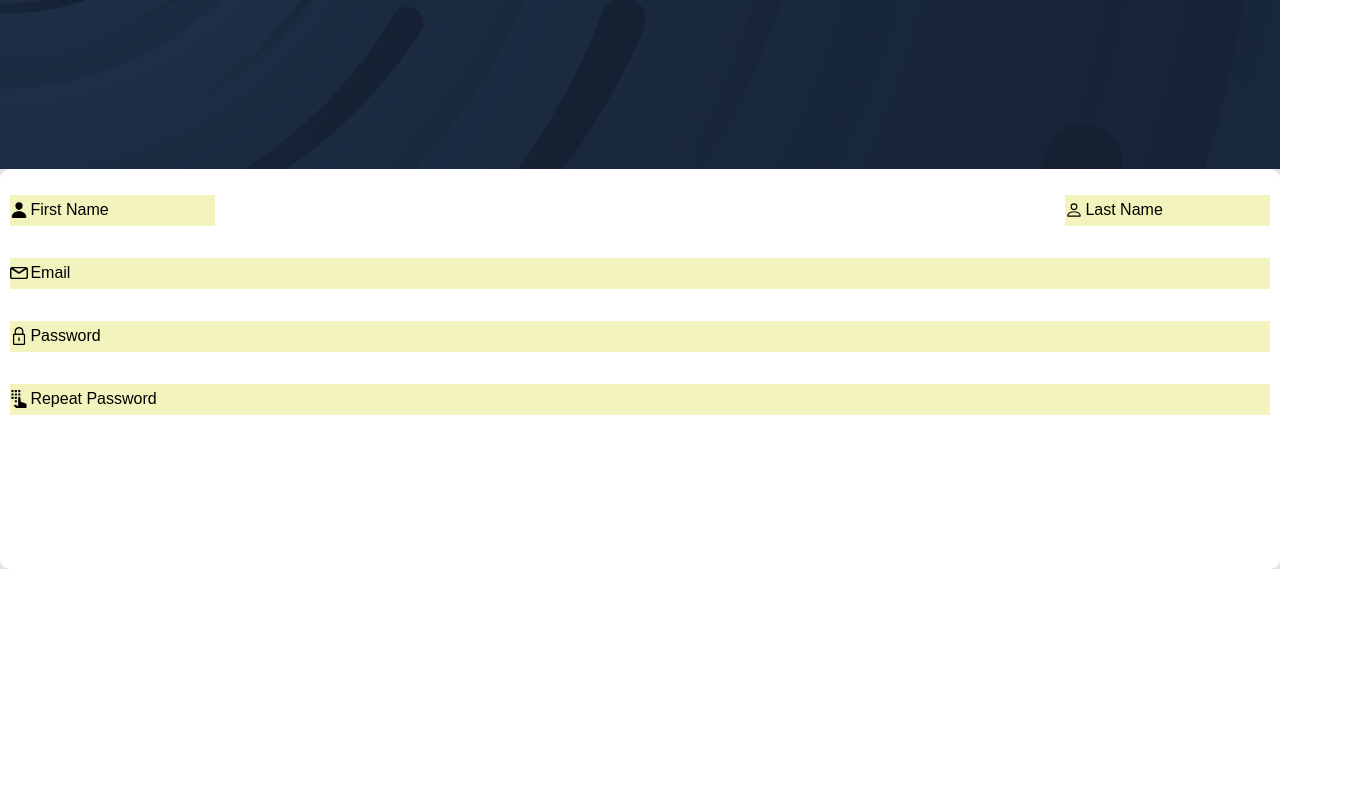
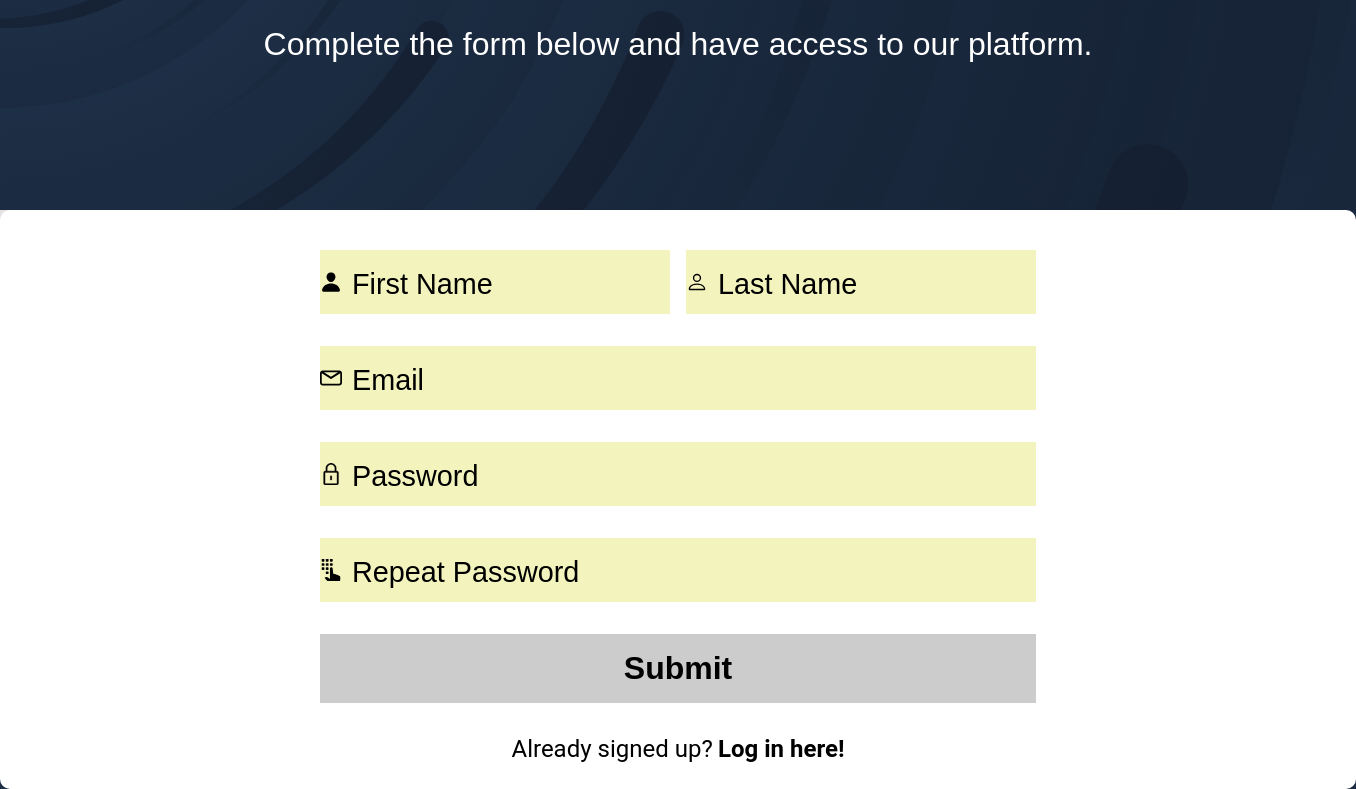
Before and after one commit to wilcolinadev/issuesTrack, a React (Create React App) app: page /Signup in a window 1280 px wide. Shown: the part 231-1020 px from the top of the page, 1356 px wide, since content can reach past the window. Before the commit the page ends 800 px from the top, so only its background shows below. Built offline with nearby package versions, Linux system fonts and the light colour scheme.

Commit message:
Design on Sign up component completed for different screen size

```diff
--- a/src/Components/Auth/AuthStyles.tsx
+++ b/src/Components/Auth/AuthStyles.tsx
@@ -19,7 +19,9 @@ export const AuthWrapper = styled.section`
   grid-template-rows: repeat(2,1fr);
   grid-column-gap: 0;
   grid-row-gap: 0;
-  position: fixed;
+  max-height: 100vh;
+
+
 `;
 
 export const MessageWrapper = styled.section`
@@ -35,6 +37,7 @@ export const MessageWrapper = styled.section`
 
 export const GridCentered = styled.div`
   grid-area: 2 / 1 / 3 / 2;
+
 
 `;
 
@@ -53,6 +56,10 @@ export const WelcomeMessage = styled.h3`
   font-weight: lighter;
   text-align: center;
 
+  @media only screen and (min-width: 700px){
+  font-size: 5.5rem ;
+}
+
 `;
 
 export const AuthDescription = styled.p`
@@ -62,6 +69,11 @@ export const AuthDescription = styled.p`
     text-align: center;
     margin-top: .5rem;
     padding: 0 1rem;
+
+  @media only screen and (min-width: 700px){
+    font-size: 2rem ;
+    padding: 0 7rem;
+  }
 `;
 
 export const Form = styled.form`
@@ -69,9 +81,9 @@ export const Form = styled.form`
   display: flex;
   flex-flow: column nowrap;
   padding: .6rem;
-
   height: 100%;
   margin: 0 auto;
+  box-sizing: border-box;
   input{
     margin-top: 1rem;
     margin-bottom: 1rem;
@@ -82,19 +94,45 @@ export const Form = styled.form`
     background-position: left;
     background-size: 18px;
     padding: .5rem .5rem .5rem 1.3rem;
-
-
+    font-size: .8rem;
 
   }
   input::placeholder{
     color: #000;
-    font-size: 1rem;
+    font-size: 1.2rem;
+
 
   }
 
-  input[type="text"]{
+
+
+
+  @media only screen and (min-width: 700px){
+
+    font-size: 2.5rem ;
+    padding-top: 1.5rem;
+   input{
+     height: 2.5rem;
+     background-size: 22px;
+     padding-left: 2rem;
+
+   }
+
+    input::placeholder{
+
+      font-size: 1.8rem;
+      margin-top: .8rem;
+    }
+  }
+  @media only screen and (min-width: 1025px){
+    input{
+      font-size: 1.5rem;
+      padding-top: 1rem;
+    }
+
+    padding-left: 20rem;
+    padding-right: 20rem;
     font-size: 2rem;
-    margin-left: .9rem;
   }
 
 
@@ -105,24 +143,30 @@ export const NameWrapper = styled.div`
   flex-flow: row nowrap;
   justify-content: space-between;
 
+  @media only screen and (min-width: 700px){
+    justify-content: center;
+
+  }
+
 `;
 
 export const FNameInput = styled.input`
 
   background-image: url(${FNameIcon});
-
-  margin-right: .3rem;
+  flex: 1 1 auto;
+  margin-right: 1rem;
 
 `;
 
 export const LNameInput = styled.input`
   background-image: url(${LNameIcon});
-
+  flex: 1 1 auto;
 
 `;
 
 export const EmailInput = styled.input`
   background-image: url(${Email});
+
 `;
 
 
@@ -133,3 +177,80 @@ export const PasswordInput = styled.input`
 export const ImageAuth =  styled.img`
   width: 200px;
 `;
+
+export const FooterLink = styled.p`
+
+  font-size: 1rem;
+  text-align: center;
+  font-weight: bold;
+  color: #000;
+
+
+
+  &:hover {
+    text-decoration: underline;
+    transition: 0.2s ease-in-out;
+
+  }
+
+  @media only screen and (min-width: 700px){
+    font-size: 1.5rem;
+
+  }
+`;
+
+export const LinkDescription = styled.p`
+  font-size: 1rem;
+  text-align: center;
+
+  padding-right: .33rem;
+  @media only screen and (min-width: 700px){
+    font-size: 1.5rem;
+
+  }
+
+`;
+
+export const LinkWrapper = styled.div`
+  display: flex;
+  flex-flow: row nowrap;
+  justify-content: center;
+  padding-bottom: .5rem;
+  @media only screen and (min-width: 700px){
+    padding-bottom: 1rem;
+
+  }
+`;
+
+export const AuthButton = styled.button`
+
+  font-family: 'Quicksand', sans-serif;
+  border: none;
+  font-size: 1rem;
+  background-color: #ccc;
+  color: #000;
+  padding: .5rem;
+
+
+  font-weight: bolder;
+  filter: drop-shadow(1px 1px 1px #ffffff);
+  margin-top: 1rem;
+  margin-bottom: 1rem;
+  cursor: pointer;
+
+  &:hover{
+    background-color: #ffca20;
+    transition: 0.4s ease-in-out;
+
+  }
+
+
+
+  @media only screen and (min-width: 700px){
+    margin-bottom: 2rem;
+   font-size: 2rem;
+   padding: 1rem;
+
+  }
+
+`;
--- a/src/Components/Auth/SignUp/SignUp.tsx
+++ b/src/Components/Auth/SignUp/SignUp.tsx
@@ -1,8 +1,23 @@
 import React, {useState} from "react";
 import {
-    AuthCard, AuthDescription, AuthWrapper, WelcomeMessage,
-    FNameInput, EmailInput, LNameInput, PasswordInput, Form, MessageWrapper, GridCentered, NameWrapper
+    AuthCard,
+    AuthDescription,
+    AuthWrapper,
+    WelcomeMessage,
+    FNameInput,
+    EmailInput,
+    LNameInput,
+    PasswordInput,
+    Form,
+    MessageWrapper,
+    GridCentered,
+    NameWrapper,
+    FooterLink,
+    AuthButton,
+    LinkDescription, LinkWrapper
 } from "../AuthStyles";
+import {Link} from "react-router-dom";
+
 
 const SignUp =()=>{
 
@@ -21,9 +36,11 @@ return(
                     Create Account
                 </WelcomeMessage>
 
-                <AuthDescription>
-                    Complete the form below and have access to our platform.
-                </AuthDescription>
+                    <AuthDescription>
+                        Complete the form below and have access to our platform.
+                    </AuthDescription>
+
+
             </GridCentered>
 
         </MessageWrapper>
@@ -60,7 +77,26 @@ return(
                                onChange={(event)=> setPasswordValidation(event.target.value)}
                 />
 
+                <AuthButton>
+                    Submit
+                </AuthButton>
+
+                <LinkWrapper>
+                    <LinkDescription >
+                        Already signed up?
+
+                    </LinkDescription >
+
+                    <Link to={"/Login"}>
+                        <FooterLink>
+                            Log in here!
+                        </FooterLink>
+                    </Link>
+                </LinkWrapper>
+
             </Form>
+
+
         </AuthCard>
 
     </AuthWrapper>
```
